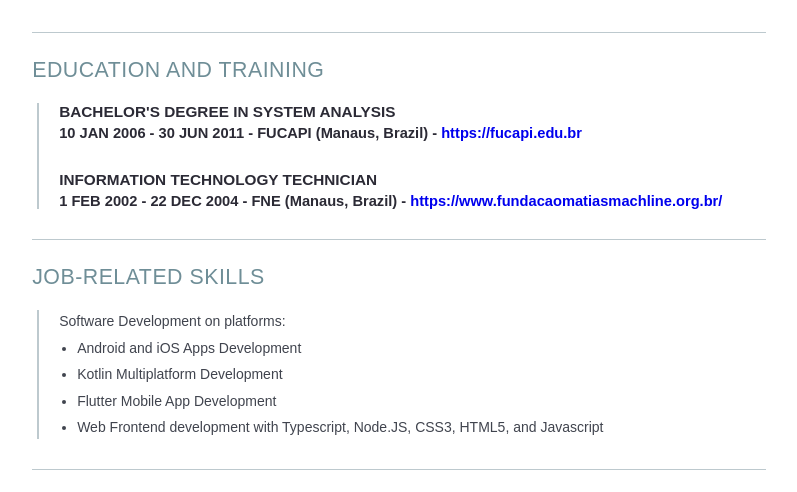
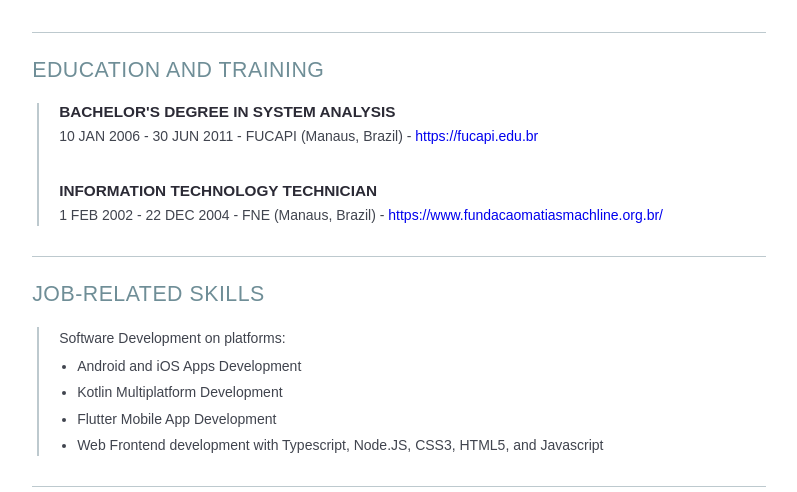
Before and after one commit to magnumrocha/magnumrocha.github.com, a website built with Vite: page cv.html in a window 1280 px wide. Shown: the part 1505-1997 px from the top of the page, without its empty margins (241-1038 px from the left). Built offline with nearby package versions, Linux system fonts and the light colour scheme.

Commit message:
refactor: update education section styling and classes in cv.html

```diff
--- a/cv.html
+++ b/cv.html
@@ -333,12 +333,11 @@
         <section class="section-title">EDUCATION AND TRAINING</section>
         <div class="section-container">
             <section class="job-title">BACHELOR'S DEGREE IN SYSTEM ANALYSIS</section>
-            <section class="company-line">10 JAN 2006 - 30 JUN 2011 - FUCAPI (Manaus, Brazil) -
+            <section class="job-details">10 JAN 2006 - 30 JUN 2011 - FUCAPI (Manaus, Brazil) -
                 <a href="https://fucapi.edu.br">https://fucapi.edu.br</a>
             </section>
-            <br>
             <section class="job-title">INFORMATION TECHNOLOGY TECHNICIAN</section>
-            <section class="company-line" style="margin-bottom: 0;">1 FEB 2002 - 22 DEC 2004 - FNE (Manaus, Brazil) -
+            <section class="job-details" style="margin-bottom: 0;">1 FEB 2002 - 22 DEC 2004 - FNE (Manaus, Brazil) -
                 <a href="https://www.fundacaomatiasmachline.org.br/">https://www.fundacaomatiasmachline.org.br/</a>
             </section>
         </div>
```
